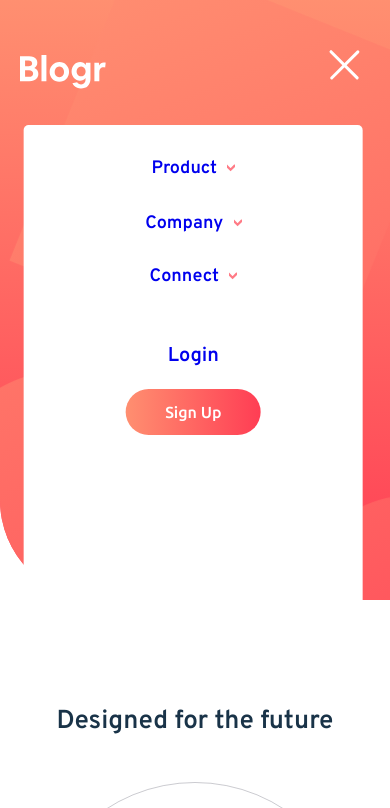
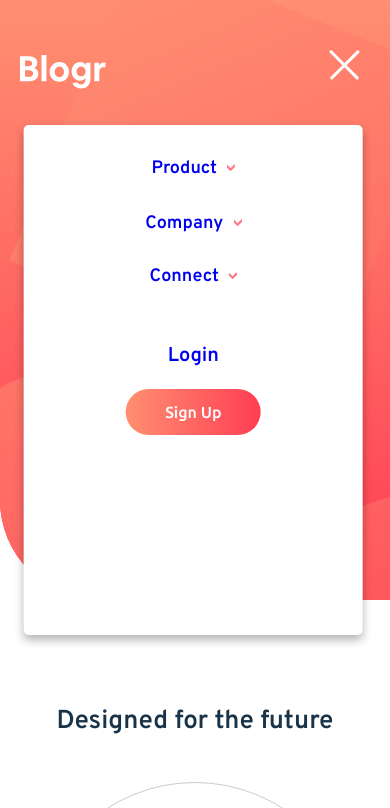
Before and after one commit to Aimal-125/blogr, a plain HTML site: page index.html in a window 390 px wide. Both pictures are taken after a click on the element 350 px from the left and 65 px from the top of the page. Shown: the top 808 px of the page. Drawn offline with Linux system fonts and the light colour scheme.

Commit message:
Update styles.css

```diff
--- a/styles.css
+++ b/styles.css
@@ -619,6 +619,7 @@ h4 {
 		opacity: 0;
 		border-radius: 5px;
 		background: white;
+		box-shadow: 0px 5px 10px 0px rgba(0, 0, 0, 0.3);
 		padding: 0 25px;
 		transition: 0.3s;
 	}
```
